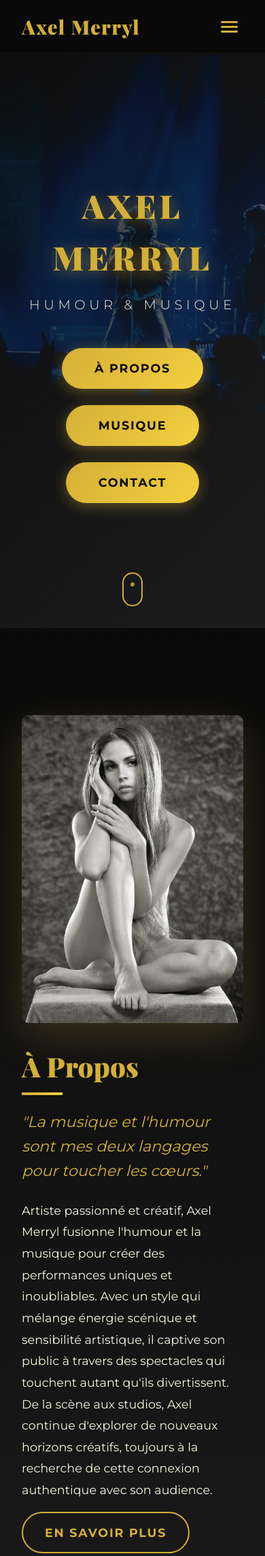
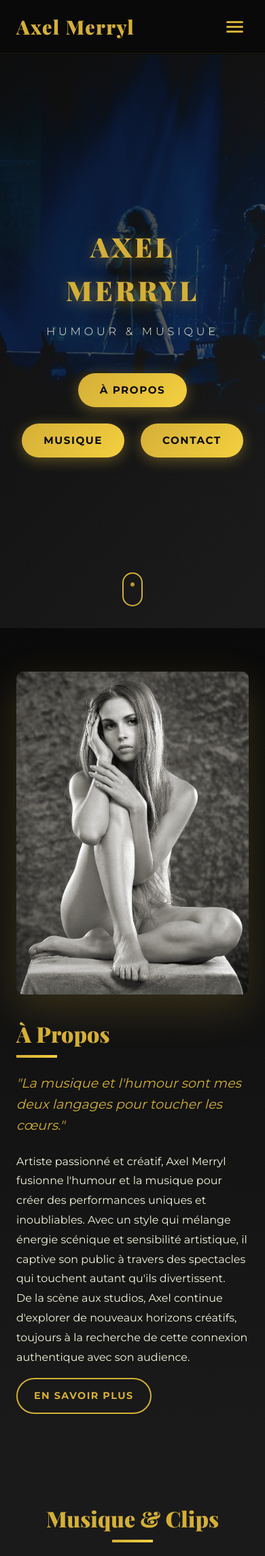
Before and after one commit to ange918/axelmerryl, a PHP site: page / in a window 390 px wide. Shown: the top 2289 px of the page at 68% size. Run offline with PHP 8.4, Linux system fonts and the light colour scheme.

Commit message:
Adjust mobile layout for responsiveness and fix burger menu functionality
Update CSS media queries to adjust font sizes, padding, and element display for mobile devices. Implement active states for the mobile menu toggle and ensure navigation links close the menu on click.

Replit-Commit-Author: Agent
Replit-Commit-Session-Id: 6692854b-79fc-45da-bd40-c1a1c853311b
Replit-Commit-Checkpoint-Type: full_checkpoint
Replit-Commit-Screenshot-Url: https://storage.googleapis.com/screenshot-production-us-central1/d04dbdc7-dee2-4662-9c85-3eddc2b7df06/6692854b-79fc-45da-bd40-c1a1c853311b/DDoVZkb

```diff
--- a/css/style.css
+++ b/css/style.css
@@ -1309,8 +1309,24 @@ body {
 }
 
 @media (max-width: 768px) {
+    .container {
+        padding: 0 1.5rem;
+    }
+
     .mobile-menu-toggle {
         display: flex;
+    }
+
+    .mobile-menu-toggle.active span:nth-child(1) {
+        transform: rotate(45deg) translate(5px, 5px);
+    }
+
+    .mobile-menu-toggle.active span:nth-child(2) {
+        opacity: 0;
+    }
+
+    .mobile-menu-toggle.active span:nth-child(3) {
+        transform: rotate(-45deg) translate(7px, -6px);
     }
 
     .nav-menu {
@@ -1323,10 +1339,50 @@ body {
         flex-direction: column;
         padding: 2rem;
         transition: var(--transition-smooth);
+        z-index: 999;
     }
 
     .nav-menu.active {
         left: 0;
+    }
+
+    .nav-link {
+        font-size: 1.1rem;
+        padding: 1rem 0;
+    }
+
+    .hero-title {
+        font-size: 2.5rem;
+    }
+
+    .hero-subtitle {
+        font-size: 1rem;
+    }
+
+    .section-title {
+        font-size: 2rem;
+    }
+
+    .page-title {
+        font-size: 2.5rem;
+    }
+
+    .cta-button {
+        padding: 0.8rem 2rem;
+        font-size: 0.95rem;
+    }
+
+    .cta-button-secondary {
+        padding: 0.7rem 1.5rem;
+        font-size: 0.9rem;
+    }
+
+    .bio-text {
+        font-size: 1rem;
+    }
+
+    .highlight-text {
+        font-size: 1.2rem;
     }
 
     .bio-grid {
@@ -1377,9 +1433,35 @@ body {
         grid-template-columns: 1fr;
     }
 
+    .clip-title {
+        font-size: 1.1rem;
+    }
+
     .event-card {
         flex-direction: column;
         text-align: center;
+        padding: 1.5rem;
+    }
+
+    .event-venue {
+        font-size: 1.3rem;
+    }
+
+    .event-time {
+        font-size: 1rem;
+    }
+
+    .event-button {
+        padding: 0.7rem 1.5rem;
+        font-size: 0.9rem;
+    }
+
+    .date-day {
+        font-size: 2rem;
+    }
+
+    .date-month {
+        font-size: 0.9rem;
     }
 
     .gallery-grid {
@@ -1395,8 +1477,8 @@ body {
         justify-content: center;
     }
 
-    .hero-title {
-        font-size: 3rem;
+    .footer h3 {
+        font-size: 1.3rem;
     }
 
     .lightbox-prev,
@@ -1412,4 +1494,13 @@ body {
     .lightbox-next {
         right: 1rem;
     }
+
+    .bio-section, .clips-section, .events-section, .gallery-section {
+        padding: 4rem 0;
+    }
+
+    .submit-button {
+        font-size: 1rem;
+        padding: 1rem 2rem;
+    }
 }
--- a/js/script.js
+++ b/js/script.js
@@ -128,11 +128,13 @@ document.addEventListener('DOMContentLoaded', function() {
     if (mobileMenuToggle) {
         mobileMenuToggle.addEventListener('click', function() {
             navMenu.classList.toggle('active');
+            mobileMenuToggle.classList.toggle('active');
         });
 
         document.querySelectorAll('.nav-link').forEach(link => {
             link.addEventListener('click', () => {
                 navMenu.classList.remove('active');
+                mobileMenuToggle.classList.remove('active');
             });
         });
     }
```
Also changed, not shown: 3 other files.
